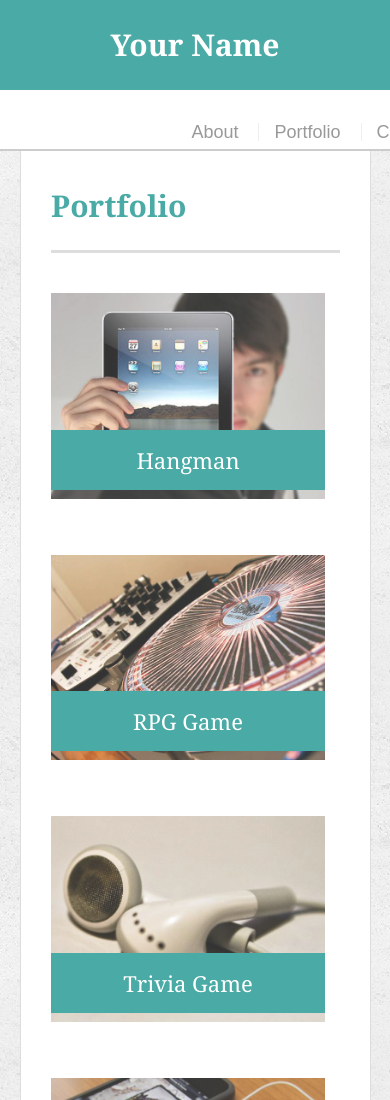
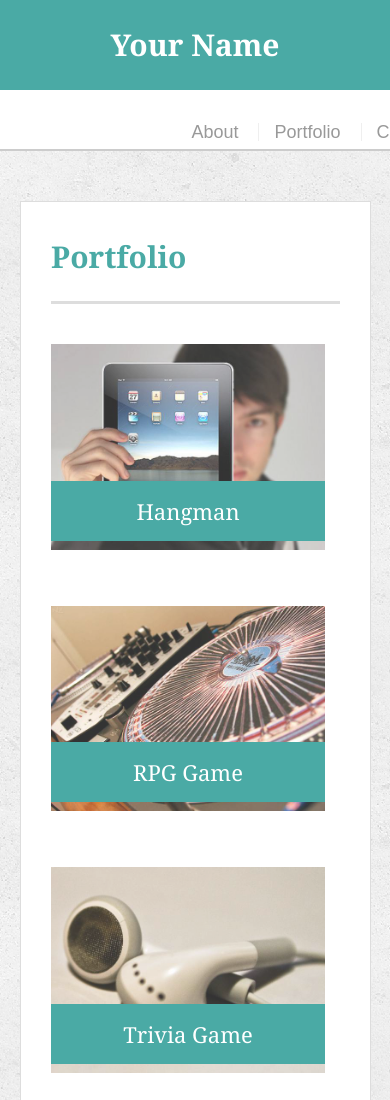
Before and after one commit to Morecai/Responsive-Portfolio, a plain HTML site: page portfolio.html in a window 390 px wide. Shown: the top 1100 px of the page. Drawn offline with Linux system fonts and the light colour scheme.

Commit message:
tweaked css

```diff
--- a/assets/css/style.css
+++ b/assets/css/style.css
@@ -281,6 +281,13 @@ input[type=submit] {
     .col-m-11 {width: 91.66%;}
     .col-m-12 {width: 100%;}
 
+    #masthead {
+      position: static;
+    }
+    #main-container {
+      padding-top: 20px;
+    }
+
     #logo {
     float: left;
     width: 100%;
@@ -297,7 +304,7 @@ input[type=submit] {
     .main-section {
       float: left;
       max-width: 90%;
-      margin: 20px;
+      margin: 0 20px 0 20px;
     }
 
     .sidebar {
```
Also changed, not shown: contact.html (+1 -0 lines).
